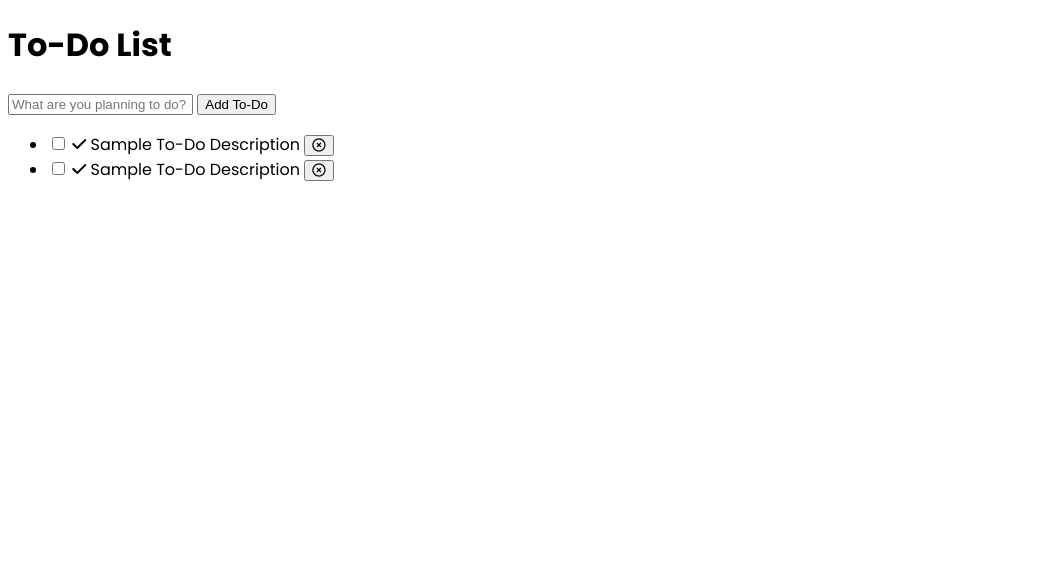
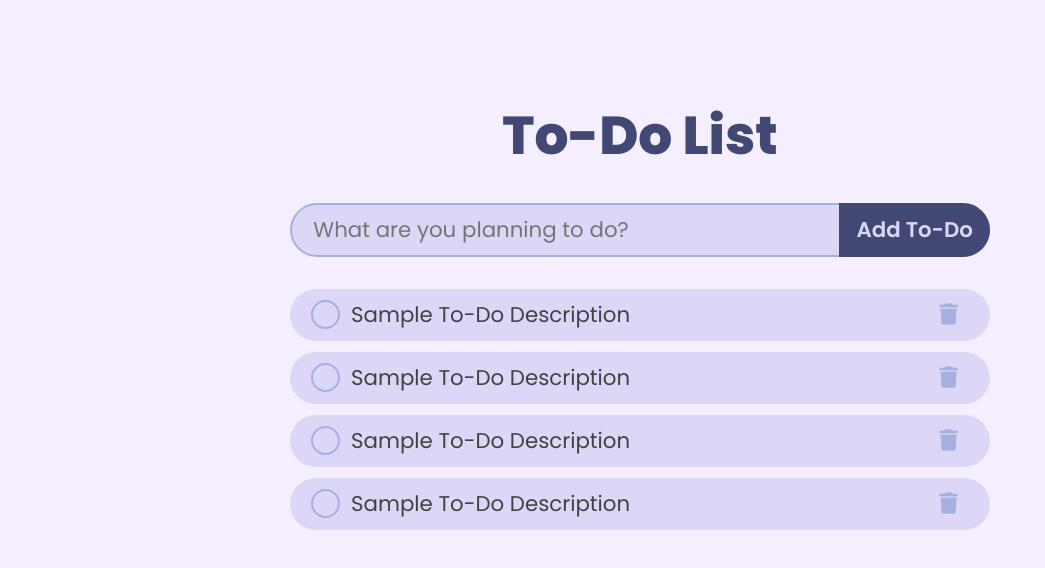
Before and after one commit to Kanchana-Kaushal/Todo-List-App, a plain HTML site: page index.html in a window 1280 px wide. Shown: the whole page, without its empty margins (0-1045 px from the left). Drawn offline with Linux system fonts and the light colour scheme.

Commit message:
CSS Design Complete

```diff
--- a/index.html
+++ b/index.html
@@ -29,36 +29,66 @@
                 />
                 <button id="add-btn">Add To-Do</button>
             </form>
-
+            <hr />
             <ul>
-                <li>
+                <li class="tasks">
                     <input type="checkbox" id="check-done" />
 
-                    <label for="check-done" id="custome-checkbox">
+                    <label for="check-done" class="custom-checkbox">
                         <i class="fa-solid fa-check"></i>
                     </label>
 
-                    <label for="check-done" id="todo-description"
+                    <label for="check-done" class="task-description"
                         >Sample To-Do Description
                     </label>
 
-                    <button id="del-btn">
-                        <i class="fa-regular fa-circle-xmark"></i>
+                    <button class="del-btn">
+                        <i class="fa-solid fa-trash"></i>
                     </button>
                 </li>
-                <li>
+                <li class="tasks">
                     <input type="checkbox" id="check-done-2" />
 
-                    <label for="check-done-2" id="custome-checkbox">
+                    <label for="check-done-2" class="custom-checkbox">
                         <i class="fa-solid fa-check"></i>
                     </label>
 
-                    <label for="check-done-2" id="todo-description"
+                    <label for="check-done-2" class="task-description"
                         >Sample To-Do Description
                     </label>
 
-                    <button id="del-btn">
-                        <i class="fa-regular fa-circle-xmark"></i>
+                    <button class="del-btn">
+                        <i class="fa-solid fa-trash"></i>
+                    </button>
+                </li>
+                <li class="tasks">
+                    <input type="checkbox" id="check-done-3" />
+
+                    <label for="check-done-3" class="custom-checkbox">
+                        <i class="fa-solid fa-check"></i>
+                    </label>
+
+                    <label for="check-done-3" class="task-description"
+                        >Sample To-Do Description
+                    </label>
+
+                    <button class="del-btn">
+                        <i class="fa-solid fa-trash"></i>
+                    </button>
+                </li>
+                <li class="tasks">
+                    <input type="checkbox" id="check-done-4" />
+
+                    <label for="check-done-4" class="custom-checkbox">
+                        <i class="fa-solid fa-check"></i>
+                    </label>
+
+                    <label for="check-done-4" class="task-description"
+                        >Sample To-Do Description
+                    </label>
+
+                    <button class="del-btn">
+                        <i class="fa-solid fa-trash"></i>
                     </button>
                 </li>
             </ul>
--- a/styles/styles.css
+++ b/styles/styles.css
@@ -1,3 +1,180 @@
+:root {
+    --primary-color: #f4eeff;
+    --secondary-color: #dcd6f7;
+    --accent-color: #424874;
+    --sub-accent-color: #a6b1e1;
+    --font-color: #424242;
+}
+
 html {
     font-family: "Poppins", serif;
+    color: var(--font-color);
+    font-size: 16pt;
 }
+
+* {
+    margin: 0;
+    padding: 0;
+}
+
+body {
+    background-color: var(--primary-color);
+    padding: 2em;
+    min-height: 100vh;
+    display: flex;
+    flex-direction: column;
+    align-items: center;
+}
+
+h1 {
+    margin-top: 1em;
+    margin-bottom: 0.5em;
+    text-align: center;
+    color: var(--accent-color);
+    font-size: 2.5rem;
+    font-weight: 800;
+}
+
+#container {
+    max-width: 100%;
+    width: 700px;
+    display: flex;
+    flex-direction: column;
+    gap: 10px;
+}
+
+#input-task {
+    box-sizing: border-box;
+    padding: 0.45em 1em;
+    width: 100%;
+    background: none;
+    border: 2px solid var(--sub-accent-color);
+    font: inherit;
+    border-radius: 50px;
+    color: var(--font-color);
+    caret-color: var(--sub-accent-color);
+    background-color: var(--secondary-color);
+}
+
+#input-task:focus {
+    outline: none;
+    border-color: var(--accent-color);
+}
+
+form {
+    position: relative;
+}
+
+#add-btn {
+    position: absolute;
+    top: 0;
+    right: 0;
+    background-color: var(--accent-color);
+    border: none;
+    padding: 0 0.8em;
+    height: 100%;
+    border-radius: 0 50px 50px 0;
+    font: inherit;
+    color: var(--secondary-color);
+    font-weight: 600;
+    cursor: pointer;
+    transition: 0.3s ease;
+}
+
+#add-btn:hover {
+    opacity: 0.8;
+}
+
+hr {
+    opacity: 0;
+    margin: 5px 0;
+}
+
+.tasks {
+    margin-bottom: 0.5em;
+    padding: 0 1em;
+    border-radius: 50px;
+    display: flex;
+    align-items: center;
+    /*border: 1px solid var(--accent-color);*/
+    background-color: var(--secondary-color);
+}
+
+.tasks .task-description {
+    padding: 0.5em;
+    flex: 1;
+    transition: 0.3s ease;
+    cursor: pointer;
+}
+
+.del-btn {
+    background: none;
+    padding: 0.5em;
+    padding-right: none;
+    border: none;
+    cursor: pointer;
+    font-size: 1rem;
+    display: flex;
+    justify-content: center;
+    align-items: center;
+    transition: 0.3s ease;
+    color: var(--sub-accent-color);
+}
+
+.del-btn:hover {
+    color: tomato;
+}
+
+.custom-checkbox {
+    border: 2px solid var(--sub-accent-color);
+    border-radius: 50%;
+    min-width: 25px;
+    min-height: 25px;
+    display: flex;
+    justify-content: center;
+    align-items: center;
+    flex-shrink: 0;
+    transition: 0.3s ease;
+    cursor: pointer;
+}
+
+.fa-check {
+    opacity: 0;
+}
+
+.tasks input:checked ~ .custom-checkbox {
+    background-color: var(--accent-color);
+}
+
+.tasks input:checked ~ .custom-checkbox .fa-check {
+    opacity: 1;
+    color: var(--primary-color);
+}
+
+.tasks input:checked ~ .task-description {
+    text-decoration: line-through;
+    opacity: 0.7;
+}
+
+.tasks input {
+    display: none;
+}
+
+@media (max-width: 500px) {
+    html {
+        font-size: 12pt;
+    }
+
+    #add-btn {
+        position: unset;
+        width: 100%;
+        border-radius: 50px;
+        margin-top: 0.5em;
+        padding: 0.5em;
+    }
+
+    h1 {
+        margin-top: 0.5em;
+        font-size: 12vw;
+    }
+}
```
